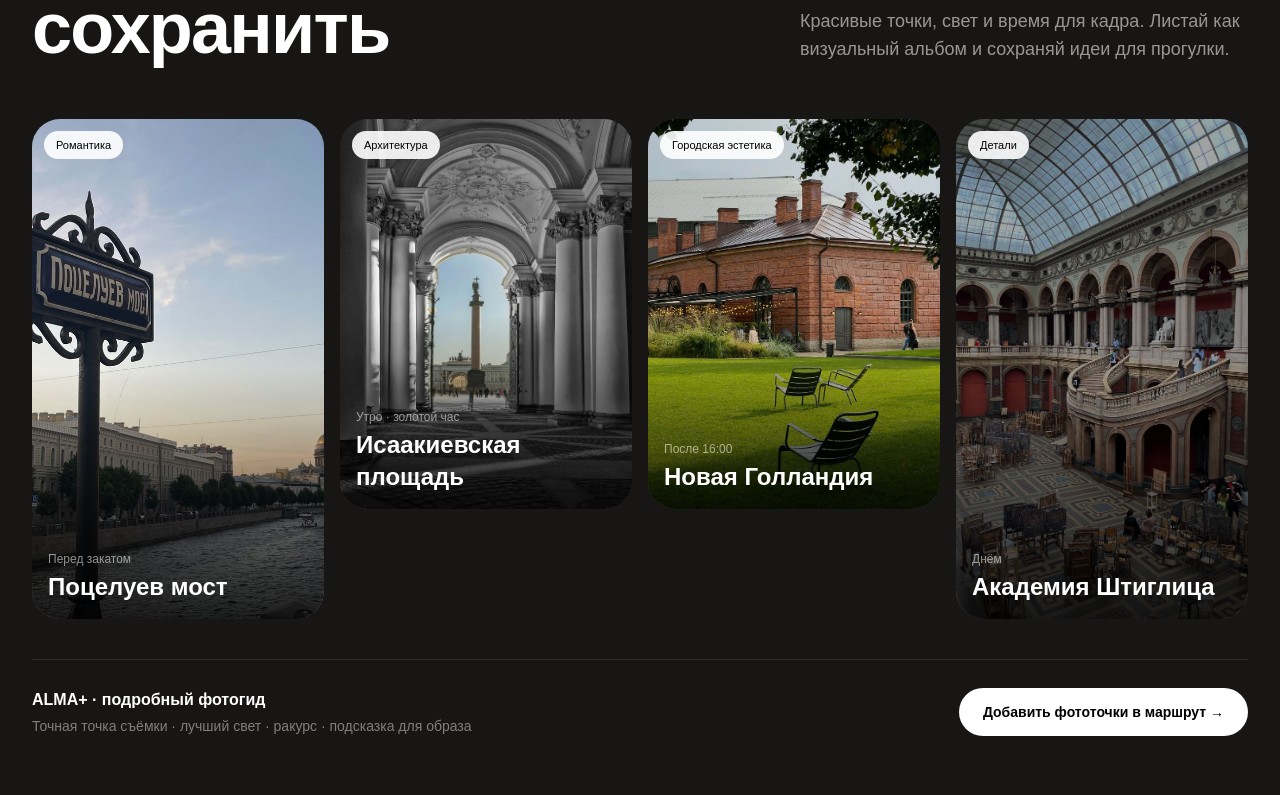
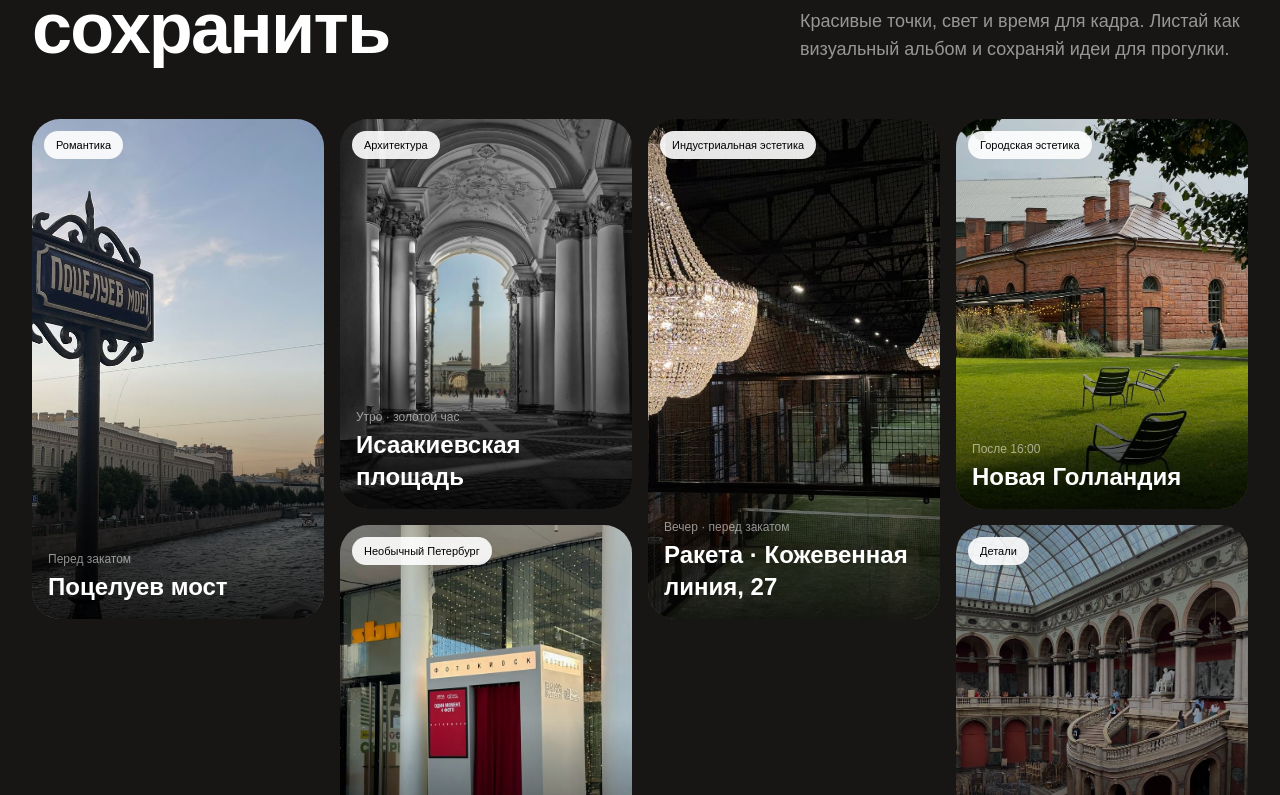
Before and after one commit to olgakastanova48386-dotcom/alma, a Next.js app: page / in a window 1280 px wide. Shown: the part 2065-2860 px from the top of the page. Built offline with nearby package versions, Linux system fonts and the light colour scheme; no server answers.

Commit message:
add new photozones to homepage

```diff
--- a/app/page.tsx
+++ b/app/page.tsx
@@ -22,6 +22,8 @@ const places = [
 const photozones = [
   { title: "Поцелуев мост", tag: "Романтика", image: "/images/kisses-bridge.jpg", time: "Перед закатом" },
   { title: "Исаакиевская площадь", tag: "Архитектура", image: "/images/isaac.jpg", time: "Утро · золотой час" },
+  { title: "Фотокиоск", tag: "Необычный Петербург", image: "/images/фотокиоск.jpg", time: "Днём · мягкий свет" },
+  { title: "Ракета · Кожевенная линия, 27", tag: "Индустриальная эстетика", image: "/images/падл адрес ракета кожевенная линия, 27.jpg", time: "Вечер · перед закатом" },
   { title: "Новая Голландия", tag: "Городская эстетика", image: "/images/new-holland.jpg", time: "После 16:00" },
   { title: "Академия Штиглица", tag: "Детали", image: "/images/shtiglitz.jpg", time: "Днём" },
 ];
```
